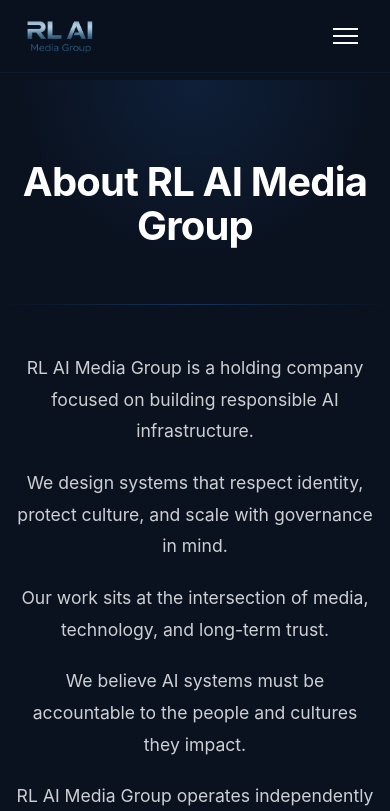
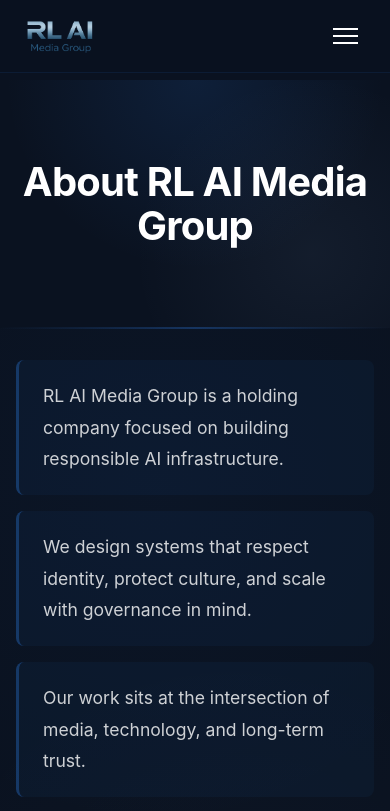
Before and after one commit to justfordeployment123/RL-media, a React (Vite) app: page /about in a window 390 px wide. Shown: the top 811 px of the page. Built offline with nearby package versions, Linux system fonts and the light colour scheme.

Commit message:
Updated About page

```diff
--- a/src/pages/About.css
+++ b/src/pages/About.css
@@ -4,7 +4,7 @@
 }
 
 .about-hero {
-  padding: 8rem 0 4rem;
+  padding: 6rem 0 3rem;
   position: relative;
   overflow: hidden;
 }
@@ -16,14 +16,30 @@
   left: 0;
   right: 0;
   bottom: 0;
-  background: radial-gradient(circle at 50% 0%, rgba(47, 128, 237, 0.12) 0%, transparent 60%);
+  background:
+    radial-gradient(circle at 50% 0%, rgba(47, 128, 237, 0.12) 0%, transparent 60%),
+    radial-gradient(circle at 80% 70%, rgba(169, 199, 240, 0.06) 0%, transparent 50%);
   pointer-events: none;
+}
+
+.about-hero::after {
+  content: '';
+  position: absolute;
+  bottom: 0;
+  left: 0;
+  right: 0;
+  height: 1px;
+  background: linear-gradient(90deg, transparent, rgba(47, 128, 237, 0.3), transparent);
 }
 
 .about-hero .container {
   position: relative;
   z-index: 1;
+}
+
+.about-hero-content {
   text-align: center;
+  padding: 2rem 0;
 }
 
 .about-hero .page-title {
@@ -35,8 +51,11 @@
 }
 
 .about-content-section {
-  padding: 4rem 0 8rem;
+  padding: 3rem 0 6rem;
   position: relative;
+  background:
+    radial-gradient(circle at 40% 20%, rgba(47, 128, 237, 0.03) 0%, transparent 50%),
+    radial-gradient(circle at 60% 80%, rgba(169, 199, 240, 0.02) 0%, transparent 50%);
 }
 
 .about-content-section::before {
@@ -54,37 +73,60 @@
   margin: 0 auto;
   display: flex;
   flex-direction: column;
-  gap: 2rem;
+  gap: 1.5rem;
+  padding: 0;
+}
+
+.about-block {
+  background: rgba(47, 128, 237, 0.05);
+  border-left: 3px solid rgba(47, 128, 237, 0.3);
+  padding: 1.5rem 2rem;
+  border-radius: 8px;
+  transition: all 0.3s ease;
+}
+
+.about-block:hover {
+  background: rgba(47, 128, 237, 0.08);
+  border-left-color: var(--accent-blue);
+  transform: translateX(5px);
 }
 
 .about-text {
   font-size: clamp(1.1rem, 1.8vw, 1.25rem);
   color: var(--text-secondary);
   line-height: 1.8;
-  text-align: center;
+  text-align: left;
   margin: 0;
 }
 
 @media (max-width: 768px) {
   .about-hero {
-    padding: 6rem 0 3rem;
+    padding: 4rem 0 2rem;
   }
 
   .about-content-section {
-    padding: 3rem 0 6rem;
-  }
-
-  .about-content {
-    gap: 1.5rem;
-  }
-}
-
-@media (max-width: 480px) {
-  .about-hero {
-    padding: 5rem 0 2rem;
+    padding: 2.5rem 0 4rem;
   }
 
   .about-content {
     gap: 1.25rem;
   }
 }
+
+@media (max-width: 480px) {
+  .about-hero {
+    padding: 3rem 0 1.5rem;
+  }
+
+  .about-content {
+    gap: 1rem;
+  }
+
+  .about-block {
+    padding: 1.25rem 1.5rem;
+  }
+
+  .about-content-section {
+    padding: 2rem 0 3rem;
+  }
+}
--- a/src/pages/About.jsx
+++ b/src/pages/About.jsx
@@ -5,28 +5,40 @@
     <div className="about-page">
       <section className="about-hero">
         <div className="container">
+          <div className="about-hero-content">
             <h1 className="page-title">About RL AI Media Group</h1>
+          </div>
         </div>
       </section>
 
       <section className="about-content-section">
         <div className="container">
           <div className="about-content">
+            <div className="about-block">
               <p className="about-text">
                 RL AI Media Group is a holding company focused on building responsible AI infrastructure.
               </p>
+            </div>
+            <div className="about-block">
               <p className="about-text">
                 We design systems that respect identity, protect culture, and scale with governance in mind.
               </p>
+            </div>
+            <div className="about-block">
               <p className="about-text">
                 Our work sits at the intersection of media, technology, and long-term trust.
               </p>
+            </div>
+            <div className="about-block">
               <p className="about-text">
                 We believe AI systems must be accountable to the people and cultures they impact.
               </p>
+            </div>
+            <div className="about-block">
               <p className="about-text">
                 RL AI Media Group operates independently and partners selectively.
               </p>
+            </div>
           </div>
         </div>
       </section>
```
Lines whose indentation alone changed are shown as unchanged.
